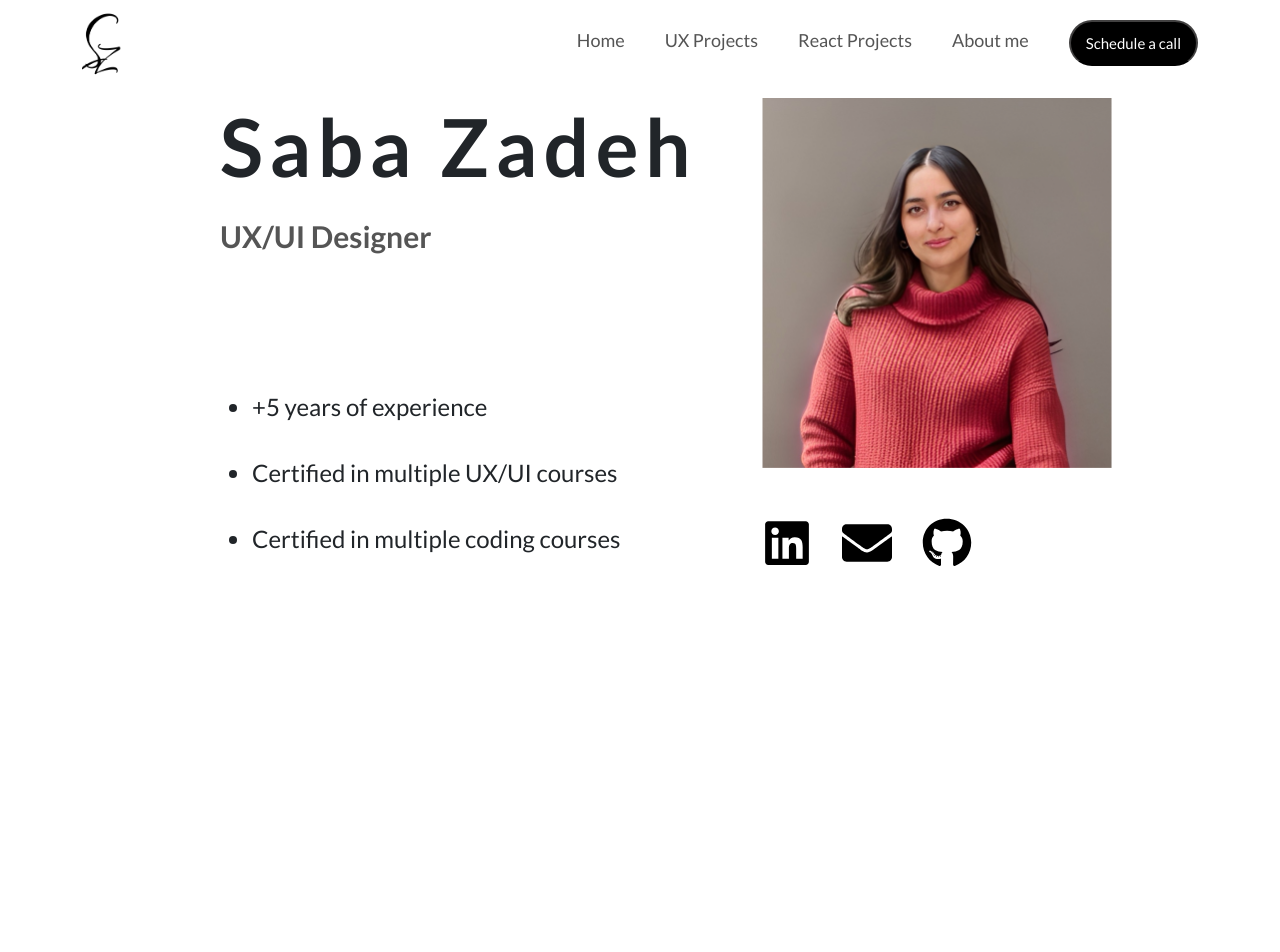
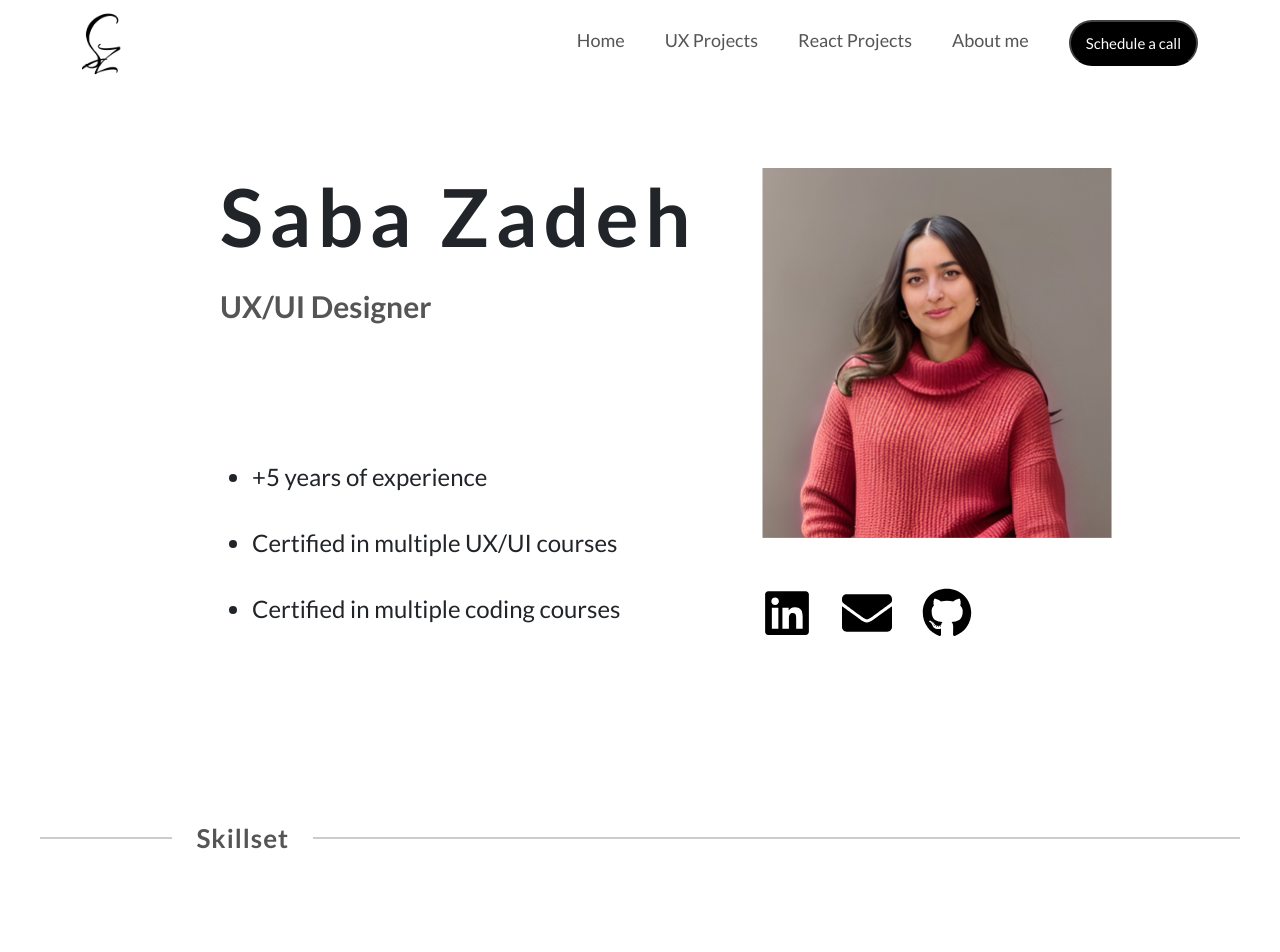
Before and after one commit to SabaKD/my-portfolio-react, a React (Create React App) app: page /AboutMe in a window 1280 px wide. Shown: the top 952 px of the page. Before the commit the page ends 800 px from the top, so only its background shows below. Built offline with nearby package versions, Linux system fonts and the light colour scheme.

Commit message:
seperator created

```diff
--- a/src/Components/Aboutme.css
+++ b/src/Components/Aboutme.css
@@ -1,3 +1,6 @@
+.AboutmeHero{
+    margin-top: 70px;
+}
 .AboutmeHero .icons{
     margin-top: 50px;
 }
@@ -32,3 +35,38 @@ ul li:not(:last-child) {
     margin-bottom: 30px;
 
 }
+.AboutmeSeperator{
+    margin: 180px 40px 90px 40px;
+
+}
+
+.AboutmeSeperator h1 {
+    text-align: center;
+    font-size: 26px;
+    font-weight: 700;
+    color: var(--paragraph-font-color);
+    letter-spacing: 1px;
+    display: grid;
+    grid-template-columns: 1fr auto 7fr;
+    grid-template-rows: 16px 0;
+    grid-gap: 24px;
+}
+
+.AboutmeSeperator h1:after,
+.AboutmeSeperator h1:before {
+    content: " ";
+    display: block;
+    border-bottom: 2px solid #ccc;
+    background-color: #fff;
+}
+
+
+/* .AboutmeSeperator .title{
+    padding: 1px 24px;
+    background-color: white;
+    text-align: center;
+    font-size: 28px;
+    font-style: normal;
+    font-weight: 700;
+    color: var(--paragraph-font-color);
+} */
--- a/src/Components/Aboutme.js
+++ b/src/Components/Aboutme.js
@@ -2,6 +2,8 @@ import React from "react";
 import NavigationBar from "./NavigationBar";
 import AboutmeHero from "./AboutmeHero";
 import "./Aboutme.css";
+import AboutmeSeperator from "./AboutmeSeperator";
+import AboutmeSkillset from "./AboutmeSkillset";
 
 export default function Aboutme(){
     return(
@@ -9,6 +11,8 @@ export default function Aboutme(){
             <NavigationBar/>
 
             <AboutmeHero/>
+            <AboutmeSeperator title={"Skillset"}/>
+            <AboutmeSkillset/>
         </div>
     )
 }
--- /dev/null
+++ b/src/Components/AboutmeSeperator.js
@@ -0,0 +1,13 @@
+import React from "react";
+
+
+export default function AboutmeSeperator(props){
+    return(
+        <div className="AboutmeSeperator">
+            <h1> {props.title}</h1>
+
+
+
+        </div>
+    )
+}
--- /dev/null
+++ b/src/Components/AboutmeSkillset.js
@@ -0,0 +1,12 @@
+import React from "react";
+
+
+export default function AboutmeSkillset(){
+    return(
+        <div className="AboutmeSkillset">
+
+            hi
+
+        </div>
+    )
+}
```
